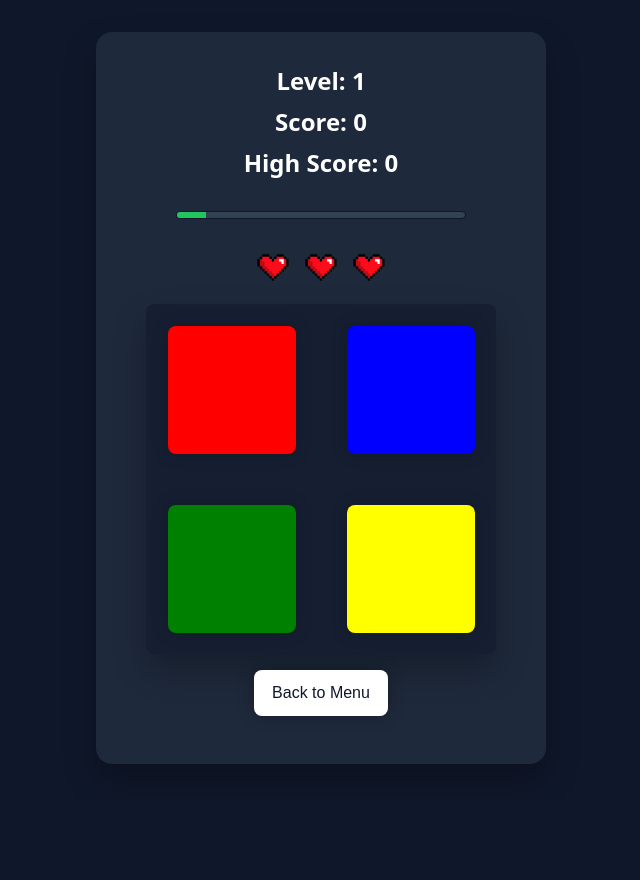
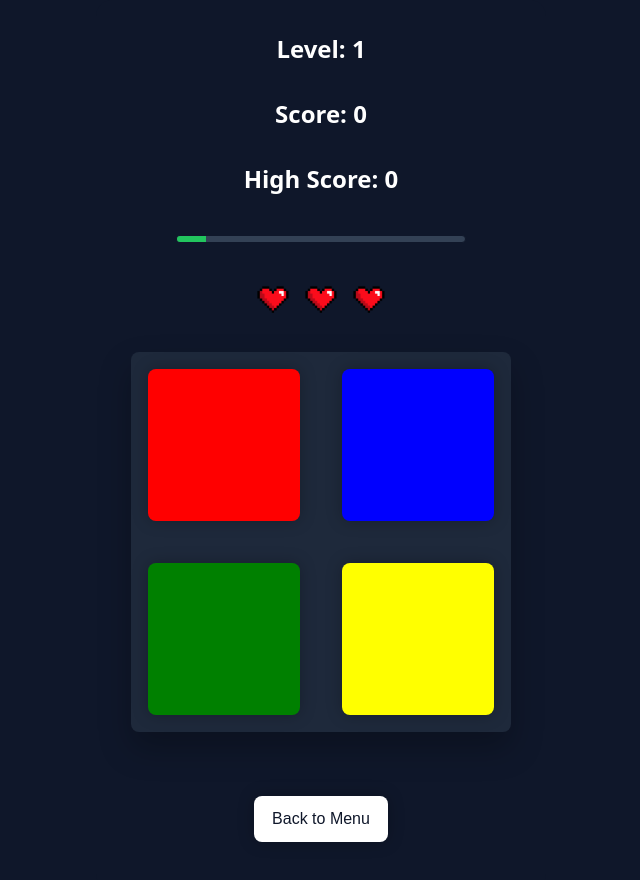
Before and after one commit to tawandakasunzuma/memory-trainer, a Vue app: page / in a window 1280 px wide. Both pictures are taken after a click on the button "Start Game". Shown: the top 880 px of the page, without its empty margins (319-959 px from the left). Before the commit the page ends 800 px from the top, so only its background shows below. Built offline with nearby package versions, Linux system fonts and the light colour scheme; a web font is replaced by a local one.

Commit message:
fix styling

```diff
--- a/src/style.css
+++ b/src/style.css
@@ -23,19 +23,20 @@ body {
 .game-view,
 .start-screen {
   text-align: center;
-  margin: 2rem auto 0 auto;
+  margin: 0 auto;
   max-width: 450px;
   padding: 2rem;
-  background: var(--blue-color);
+  background: var(--black-color);
   border-radius: 1rem;
-  box-shadow: 0 1rem 2rem rgba(0, 0, 0, 0.25);
+  min-height: 100vh;
 }
 
 /* ==========
   Logo
 ========== */
 .logo {
-  width: 2.5rem;
+  width: 2.75rem;
+  height: 2.5rem;
   border-radius: 0.5rem;
   margin-bottom: 2rem;
 }
@@ -49,7 +50,8 @@ body {
 }
 
 .app-description {
-  background-color: var(--black-color);
+  background-color: var(--blue-color);
+  box-shadow: 0 1rem 2rem rgba(0, 0, 0, 0.125);
   font-family: system-ui, sans-serif;
   font-size: 0.875rem;
   font-weight: 200;
@@ -117,7 +119,7 @@ button.selected.medium {
 
 button.selected.hard {
   border-color: #ef4444;
-      box-shadow: 0 0 1rem #ef4444;
+  box-shadow: 0 0 1rem #ef4444;
 }
 
 .start-btn {
@@ -143,7 +145,7 @@ button.selected.hard {
 .scoreboard {
   display: flex;
   flex-direction: column;
-  gap: 0.5rem;
+  gap: 2rem;
   font-size: 1rem;
   font-weight: normal;
 }
@@ -156,7 +158,7 @@ button.selected.hard {
   height: 0.5rem;
   background: #334155;
   border-radius: 5px;
-  margin: 2rem auto;
+  margin: 2.5rem auto;
   overflow: hidden;
   border: 0.5px solid var(--black-color);
 }
@@ -191,10 +193,10 @@ button.selected.hard {
   gap: 0.5rem;
   justify-content: center;
   place-items: center;
-  width: 350px;
-  height: 350px;
-  margin: 1rem auto 0rem;
-  background-color: rgba(15, 23, 42, 0.5);
+  width: 380px;
+  height: 380px;
+  margin: 2rem auto 0rem;
+  background-color: var(--blue-color);
   border-radius: 0.5rem;
   box-shadow: 0 1rem 2rem rgba(0, 0, 0, 0.25);
 }
@@ -203,8 +205,8 @@ button.selected.hard {
   Color Buttons
 ========== */
 .color {
-  width: 8rem;
-  height: 8rem;
+  width: 9.5rem;
+  height: 9.5rem;
   border: none;
   border-radius: 0.5rem;
   cursor: pointer;
@@ -258,6 +260,7 @@ button.selected.hard {
   background-color: var(--white-color);
   color: var(--black-color);
   transition: 600ms ease all;
+  margin-top: 4rem;
 }
 
 .back-menu-btn:hover,
```
